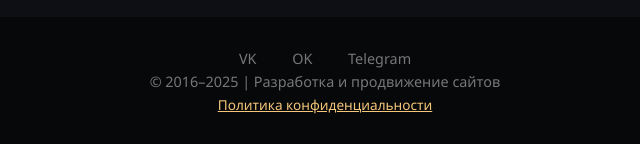
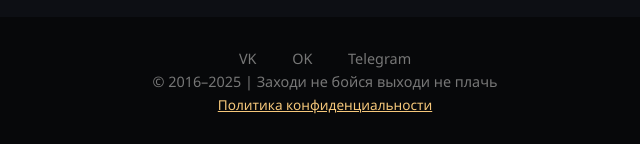
Before and after one commit to wmuragan11/wmuragan11.github.io, a plain HTML site: page index.html in a window 1280 px wide. Shown: the part 2457-2601 px from the top of the page, 315-955 px from the left. Drawn offline with Linux system fonts and the light colour scheme.

Commit message:
Update index.html

```diff
--- a/index.html
+++ b/index.html
@@ -243,7 +243,7 @@
       <a href="https://t.me/ваш_канал" target="_blank">Telegram</a>
     </div>
     <div class="footer-text">
-      © 2016–2025 | Разработка и продвижение сайтов<br>
+      © 2016–2025 | Заходи не бойся выходи не плачь<br>
       <a href="privacy.html">Политика конфиденциальности</a>
     </div>
   </footer>
```
